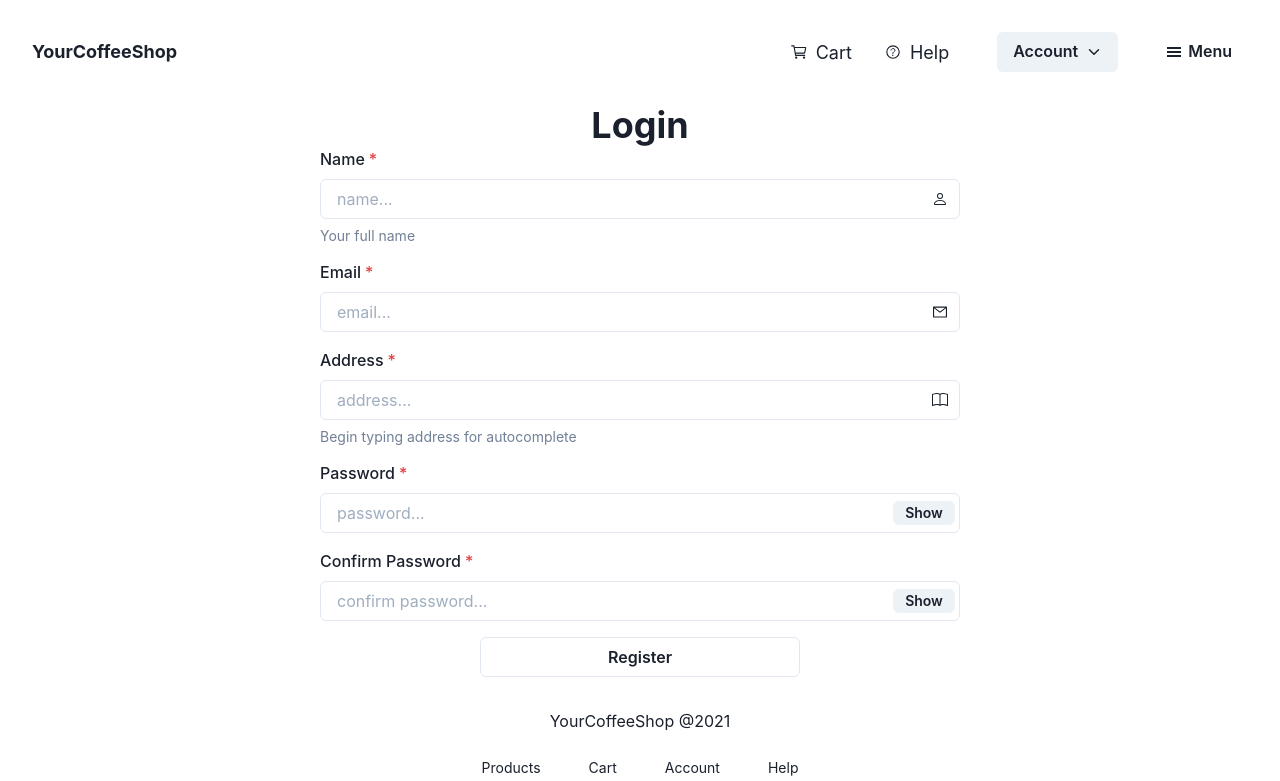
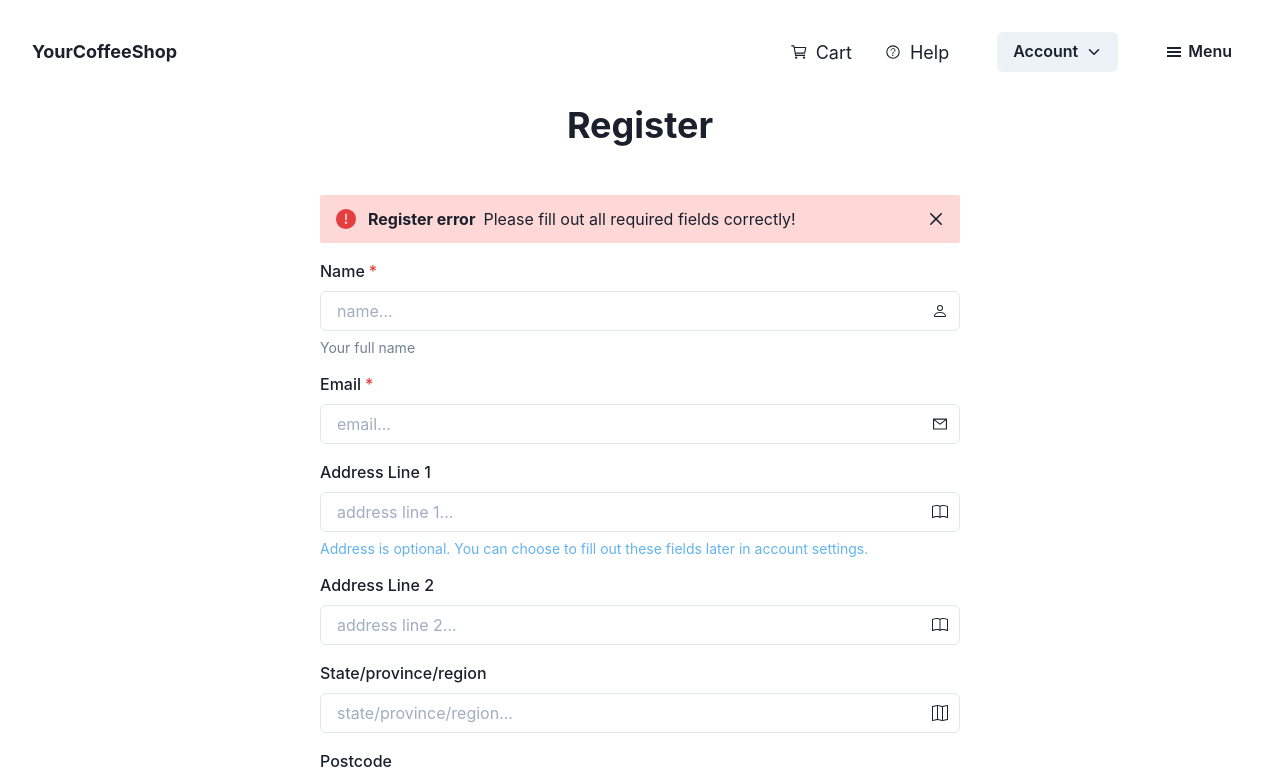
Before and after one commit to apple0441/store_coffee_ecommerce, a Next.js app: page /register in a window 1280 px wide. Shown: the top 781 px of the page. Built offline with nearby package versions, Linux system fonts and the light colour scheme.

Commit message:
added form hook with test api call with loading state

```diff
--- a/pages/register.tsx
+++ b/pages/register.tsx
@@ -4,25 +4,51 @@ import {   Box,
   FormHelperText,
   FormLabel,
   Heading,
+  Spinner,
   VStack } from "@chakra-ui/react";
+import dynamic from "next/dynamic";
 import * as React from "react";
 import { AiOutlineMail } from "react-icons/ai";
-import { BsBook, BsPerson } from "react-icons/bs";
+import { BsBook, BsMap, BsPerson } from "react-icons/bs";
+import { GrGlobe } from "react-icons/gr";
 
 import CustomInput from "@/components/Input/Input";
 import Layout from "@/components/Layout/Layout";
+import useForm from "@/hooks/useForm";
+import isObjectEmpty from "@/utils/isObjectEmpty";
+
+const Error = dynamic(import("@/components/Error/Error"));
 
 function Register(): React.ReactElement {
+  const initValues = {
+    name: "",
+    email: "",
+    addressLine1: "",
+    addressLine2: "",
+    state: "",
+    postcode: "",
+    password: "",
+    confirm: ""
+  };
+
+  const { errors, handleSubmit, loading } = useForm(initValues);
+
   return (
     <Layout>
-      <Heading as="h2" textAlign="center">
-        Login
+      <Heading
+      as="h2"
+      textAlign="center"
+      mb={[4, 4, 4, 8, 12]}
+      >
+        Register
       </Heading>
       <Box
       as="form"
       margin="auto"
       width={["90%", "80%", "75%", "50%"]}
       >
+        {isObjectEmpty(errors) ? <Error title="Register error" description="Please fill out all required fields correctly!" /> : null}
+
         <VStack spacing="4">
           <FormControl isRequired>
             <FormLabel>
@@ -47,18 +73,48 @@ function Register(): React.ReactElement {
             type="email"
             />
           </FormControl>
-          <FormControl isRequired>
+          <FormControl>
             <FormLabel>
-              Address
+              Address Line 1
             </FormLabel>
             <CustomInput
             icon={<BsBook />}
-            placeholder="address..."
+            placeholder="address line 1..."
             type="text"
             />
-            <FormHelperText>
-              Begin typing address for autocomplete
+            <FormHelperText color="blue.300">
+              Address is optional. You can choose to fill out these fields later in account settings.
             </FormHelperText>
+          </FormControl>
+          <FormControl>
+            <FormLabel>
+              Address Line 2
+            </FormLabel>
+            <CustomInput
+            icon={<BsBook />}
+            placeholder="address line 2..."
+            type="text"
+            />
+          </FormControl>
+          <FormControl>
+            <FormLabel>
+              State/province/region
+            </FormLabel>
+            <CustomInput
+            icon={<BsMap />}
+            placeholder="state/province/region..."
+            type="text"
+            />
+          </FormControl>
+          <FormControl>
+            <FormLabel>
+              Postcode
+            </FormLabel>
+            <CustomInput
+            icon={<GrGlobe />}
+            placeholder="postcode..."
+            type="text"
+            />
           </FormControl>
           <FormControl isRequired>
             <FormLabel>
@@ -83,7 +139,11 @@ function Register(): React.ReactElement {
           variant="outline"
           width="50%"
           >
-            Register
+            {loading ? <Spinner
+            color="blue.300"
+            size="sm"
+            speed="0.5s"
+             /> : "Register"}
           </Button>
         </VStack>
       </Box>
--- /dev/null
+++ b/src/components/Error/Error.tsx
@@ -0,0 +1,32 @@
+import { Alert,
+    AlertDescription,
+    AlertIcon,
+    AlertTitle,
+    CloseButton } from "@chakra-ui/react";
+import * as React from "react";
+
+interface ERROR {
+    title: string,
+    description: string
+}
+
+function Error({ title, description }: ERROR): React.ReactElement {
+    return (
+        <Alert
+        borderRadius={2}
+        mb={4}
+        status="error"
+        >
+            <AlertIcon />
+            <AlertTitle>
+                {title}
+            </AlertTitle>
+            <AlertDescription>
+                {description}
+            </AlertDescription>
+            <CloseButton position="absolute" top="8px" right="8px" />
+        </Alert>
+    );
+}
+
+export default Error;
--- a/src/components/Input/Input.tsx
+++ b/src/components/Input/Input.tsx
@@ -1,8 +1,7 @@
 import { Button,
     Input,
     InputGroup,
-    InputRightElement,
-    Text } from "@chakra-ui/react";
+    InputRightElement } from "@chakra-ui/react";
 import * as React from "react";
 
 interface INPUT {
--- /dev/null
+++ b/src/hooks/useForm.tsx
@@ -0,0 +1,47 @@
+import * as React from "react";
+
+import callUserApi from "@/utils/callUserApi";
+import formValidation from "@/utils/formValidation";
+
+export interface ERRORS {
+    name?: string,
+    email?: string,
+    address?: string,
+    password?: string,
+    confirm?: string
+}
+
+function useForm({ initValues = {} }: ERRORS) {
+    const [ inputValues, setInputValues ] = React.useState(initValues);
+    const [ errors, setErrors ] = React.useState({});
+    const [ loading, setLoading ] = React.useState(false);
+
+    const handleSubmit = async (event: React.FormEvent<HTMLFormElement>) => {
+        event.preventDefault();
+        setErrors(formValidation(errors));
+        setLoading(true);
+
+        try {
+            const promise = await callUserApi(errors);
+            console.log(promise);
+            setLoading(false);
+
+        } catch(error) {
+            setErrors("Invalid username or password!");
+            setLoading(false);
+            setInputValues(initValues);
+        }
+
+        console.log(inputValues);
+        return null;
+    };
+
+    return {
+        errors,
+        handleSubmit,
+        inputValues,
+        loading
+    };
+}
+
+export default useForm;
--- /dev/null
+++ b/src/utils/callUserApi.tsx
@@ -0,0 +1,12 @@
+import { ERRORS } from "@/hooks/useForm";
+import isObjectEmpty from "@/utils/isObjectEmpty";
+
+async function callUserApi(errors: ERRORS) {
+        return new Promise((resolve, reject) => {
+            setTimeout(() => {
+                isObjectEmpty(errors) ? resolve("success") : reject("fetch reject");
+            }, 3000);
+        });
+}
+
+export default callUserApi;
--- /dev/null
+++ b/src/utils/formValidation.tsx
@@ -0,0 +1,11 @@
+import { ERRORS } from "@/hooks/useForm";
+
+function formValidation<T>(inputs: T): T {
+    const errors: T = {};
+    const passwordExpPattern = /^(?=.*\d)()(?=.*[A-Z]).{8,24}$/u;
+
+    console.log(inputs);
+    return errors;
+}
+
+export default formValidation;
--- /dev/null
+++ b/src/utils/isObjectEmpty.tsx
@@ -0,0 +1,7 @@
+import { ERRORS } from "@/hooks/useForm";
+
+function isObjectEmpty(obj: ERRORS): boolean {
+    return Object.keys(obj).length === 0 ? true : false;
+}
+
+export default isObjectEmpty;
--- a/tsconfig.json
+++ b/tsconfig.json
@@ -18,6 +18,12 @@
       ],
       "@/lib/*": [
         "src/lib/*"
+      ],
+      "@/utils/*": [
+        "src/utils/*"
+      ],
+      "@/hooks/*": [
+        "src/hooks/*"
       ]
     }, /* A series of entries which re-map imports to lookup locations relative to the 'baseUrl'. */
     "removeComments": true, /* Do not emit comments to output. */
```
Also changed, not shown: pages/login.tsx (+21 -7 lines), .eslintrc.json.
